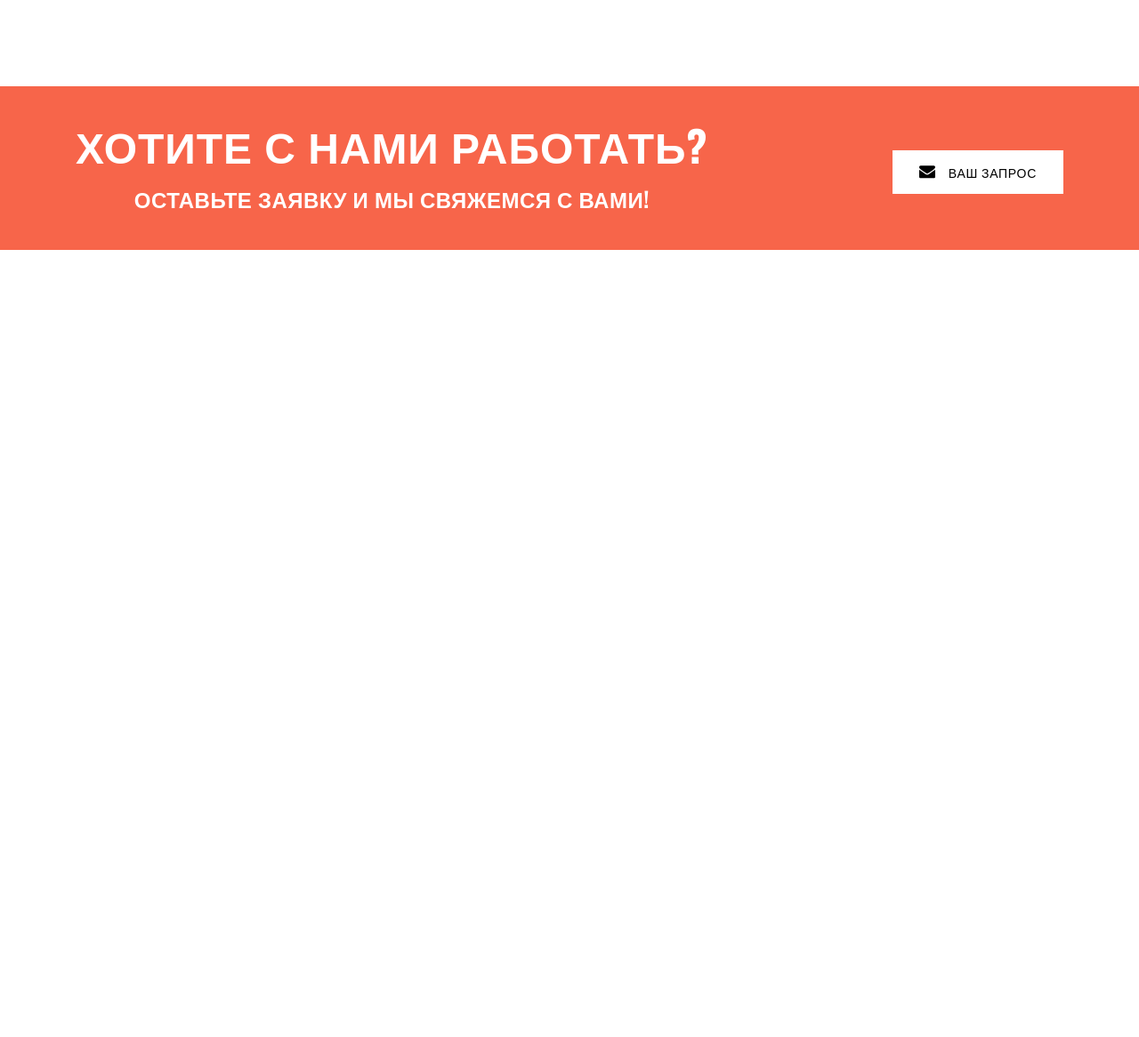
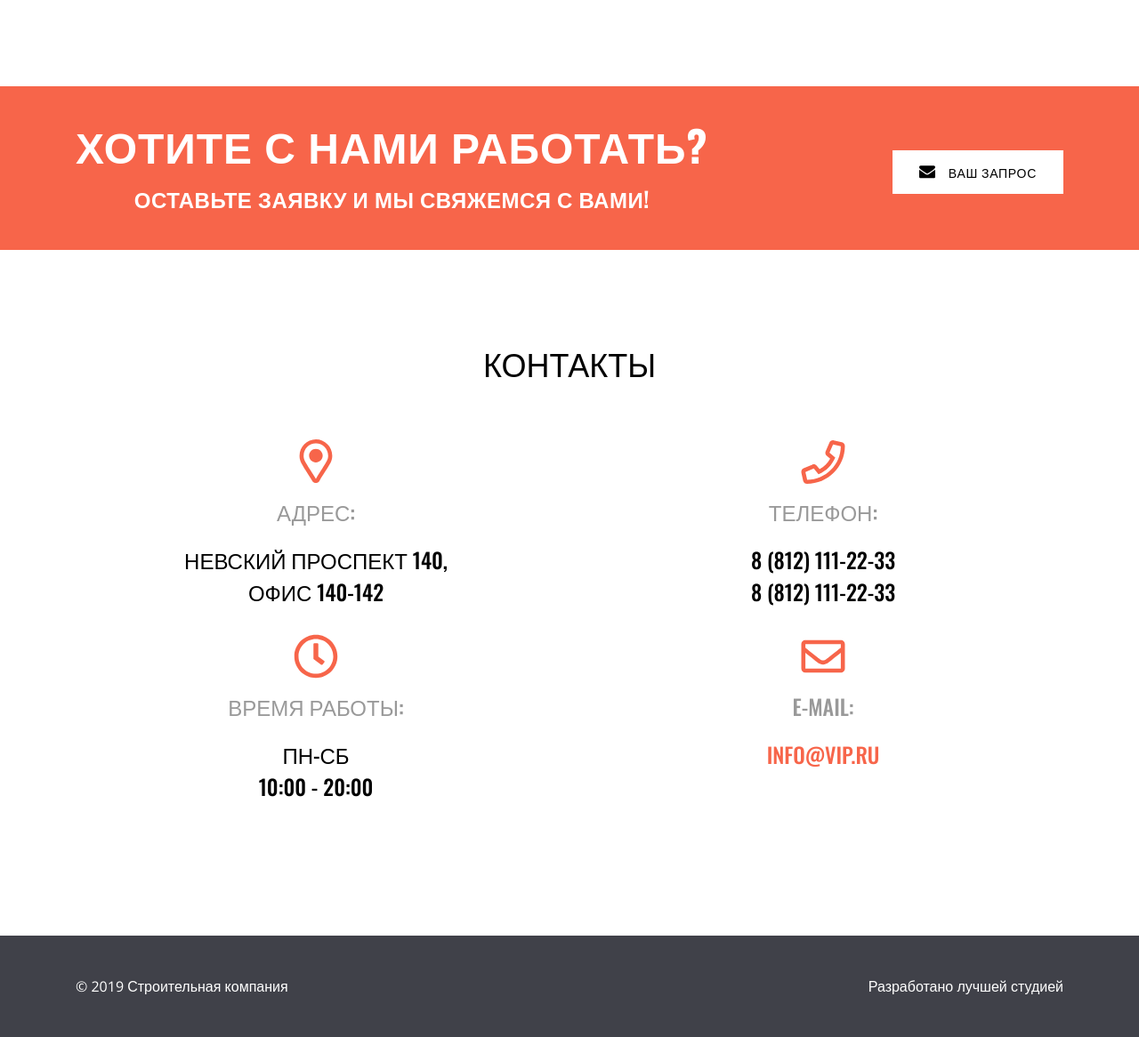
Before and after one commit to 1Mike21/Site, a plain HTML site: page index.html in a window 1280 px wide. Shown: the part 5795-6961 px from the top of the page at 89% size. Before the commit the page ends 6076 px from the top, so only its background shows below. Drawn offline with nearby package versions, Linux system fonts and the light colour scheme.

Commit message:
Раздел с контактной информацией и подвал сайта

```diff
--- a/css/style.css
+++ b/css/style.css
@@ -108,12 +108,6 @@ body {
   max-width: 734px;
   margin: 0 auto 17px;
 }
-@media  screen and (max-width: 380px) {
-  .title {
-    font-size: 46px;
-    line-height: 64px;
-  }
-}
 .subtitle {
   font-size: 18px;
   text-transform: uppercase;
@@ -168,22 +162,8 @@ body {
   font-size: 18px;
   font-weight: 500;
 }
-@media screen and (max-width: 1280px) {
-  .about_grid {
-    grid-template: repeat(2,1fr)/repeat(2,1fr);
-  }
-}
-@media screen and (max-width: 768px) {
-  .info {
-    position: relative;
-    padding: 30px 0;
-  }
-  .about_grid {
-    grid-template: repeat(4,1fr)/repeat(1,1fr);
-  }
-}
+
 /* Раздел с примерами проектов */
-
 .project-h2 {
   text-align: center;
   margin-bottom: 50px;
@@ -213,28 +193,6 @@ body {
 }
 .project_p {
   color: var(--gray_color);
-}
-@media screen and (max-width: 1280px) {
-  .about {
-    padding: 450px 15px 110px 15px;
-  }
-}
-@media screen and (max-width: 768px) {
-  .about {
-    padding-top: 150px;
-    padding-bottom: 80px;
-  }
-  .about_flex{
-    flex-direction: column;
-    align-items: center;
-  }
-  .about_flex_item {
-    margin-right: 0;
-    margin-bottom: 30px;
-  }
-  .about_flex_item:last-child {
-    margin-bottom: 0;
-  }
 }
 .request {
   background-color: var(--accent_color);
@@ -282,17 +240,7 @@ body {
 .request_icon {
   margin-right: 15px;
 }
-@media screen and (max-width: 1280px) {
-  .request {
-    padding-left: 15px;
-    padding-right: 15px;
-  }
-}
-@media screen and (max-width: 768px) {
-  .request_flex {
-    flex-wrap: wrap;
-  }
-}
+
 /* Раздел с услугами */
 .services {
   padding: 150px 0;
@@ -323,39 +271,13 @@ body {
 .services_icon {
   margin: 0 auto 21px;
 }
-@media screen and (max-width: 1280px) {
-  .services {
-    padding-left: 15px;
-    padding-right: 15px;
-  }
-  .services_grid {
-    grid-template: repeat(3,1fr)/repeat(2,1fr);
-  }
-  .services_grid_item {
-    width: 100%;
-  }
-}
-@media screen and (max-width: 768px) {
-  .services_grid {
-    grid-template-columns: repeat(1,1fr);
-  }
-}
 .portfolio_grid {
   display: grid;
   grid-template-columns: repeat(4,1fr);
   justify-items: center;
   gap: 0;
 }
-@media screen and (max-width: 1280px) {
-  .portfolio_grid {
-    grid-template-columns: repeat(4,1fr);
-  }
-}
-@media screen and (max-width: 768px) {
-  .portfolio_grid {
-    grid-template-columns: repeat(1,1fr);
-  }
-}
+
 /* Раздел с вопросами */
 .question {
   padding-top: 150px;
@@ -391,11 +313,7 @@ body {
 .question_title.close + .question_p {
   display: none;
 }
-@media screen and (max-width: 1280px) {
-  .question {
-    padding: 150px 15px 110px;
-  }
-}
+
 /* Раздел партнеры */
 .partners {
   background-color: var(--dark_color);
@@ -419,19 +337,6 @@ body {
 }
 .partners_flex_item:nth-child(5n) {
   margin-right: 0;
-}
-@media screen and (max-width: 1280px) {
-  .partners_flex {
-    justify-content: center;
-  }
-  .partners_flex_item {
-    margin-right: 10px;
-    margin-left: 10px;
-  }
-  .partners_flex_item:nth-child(5n) {
-    margin-right: 10px;
-    margin-left: 10px;
-  }
 }
 .reviews {
   padding: 150px 0 142px;
@@ -460,16 +365,148 @@ body {
 .reviews_author_accent {
   color: var(--accent_color);
 }
+.contacts {
+  padding: 100px 0 150px;
+}
+.contacts_title {
+  margin-bottom: 60px;
+  text-align: center;
+}
+.contacts_grid {
+  display: grid;
+  grid-template-columns: repeat(4,1fr);
+  gap: 30px;
+  justify-content: space-between;
+}
+.contacts_grid_item {
+  text-align: center;
+  max-width: 255px;
+}
+.contacts_icon {
+  width: 50px;
+  height: 50px;
+  margin: 0 auto 13px;
+}
+.contacts_subtitle {
+  color: var(--gray_color);
+  text-transform: uppercase;
+  margin-bottom: 18px;
+}
+.contacts_text {
+  text-transform: uppercase;
+}
+.contacts_email {
+  color: var(--accent_color);
+}
+.footer {
+  background-color: var(--dark_color);
+  padding: 30px 0;
+  color: var(--white_color);
+}
+.footer_flex {
+  display: flex;
+  justify-content: space-between;
+}
+/* Медиа-запросы */
 @media screen and (max-width: 1280px) {
+  .about_grid {
+    grid-template: repeat(2,1fr)/repeat(2,1fr);
+  }
+  .about {
+    padding: 450px 15px 110px 15px;
+  }
+  .request {
+    padding-left: 15px;
+    padding-right: 15px;
+  }
+  .services {
+    padding-left: 15px;
+    padding-right: 15px;
+  }
+  .services_grid {
+    grid-template: repeat(3,1fr)/repeat(2,1fr);
+  }
+  .services_grid_item {
+    width: 100%;
+  }
+  .portfolio_grid {
+    grid-template-columns: repeat(4,1fr);
+  }
+  .question {
+    padding: 150px 15px 110px;
+  }
+  .partners_flex {
+    justify-content: center;
+  }
+  .partners_flex_item {
+    margin-right: 10px;
+    margin-left: 10px;
+  }
+  .partners_flex_item:nth-child(5n) {
+    margin-right: 10px;
+    margin-left: 10px;
+  }
   .reviews {
     padding: 100px 15px;
   }
   .reviews_grid {
     grid-template-columns: repeat(2,1fr);
   }
+  .contacts_grid {
+    grid-template-columns: repeat(2,1fr);
+  }
+  .contacts_grid_item {
+    max-width: 100%;
+  }
+  .footer {
+    padding: 30px 15px;
+  }
 }
 @media screen and (max-width: 768px) {
+  .about {
+    padding-top: 150px;
+    padding-bottom: 80px;
+  }
+  .about_flex{
+    flex-direction: column;
+    align-items: center;
+  }
+  .about_flex_item {
+    margin-right: 0;
+    margin-bottom: 30px;
+  }
+  .about_flex_item:last-child {
+    margin-bottom: 0;
+  }
+  .info {
+    position: relative;
+    padding: 30px 0;
+  }
+  .about_grid {
+    grid-template: repeat(4,1fr)/repeat(1,1fr);
+  }
+  .request_flex {
+    flex-wrap: wrap;
+  }
+  .services_grid {
+    grid-template-columns: repeat(1,1fr);
+  }
+  .portfolio_grid {
+    grid-template-columns: repeat(1,1fr);
+  }
   .reviews_grid {
     grid-template-columns: repeat(1,1fr);
   }
+  .contacts_grid {
+    grid-template-columns: repeat(1,1fr);
+  }
+  .footer {
+    flex-direction: column;
+  }
 }
+@media  screen and (max-width: 380px) {
+  .title {
+    font-size: 46px;
+    line-height: 64px;
+  }
+}
--- a/index.html
+++ b/index.html
@@ -222,5 +222,43 @@
       </div>
     </div>
   </section>
+
+  <!-- Раздел с контактной информацией -->
+  <section class="contacts">
+    <div class="container">
+      <h2 class="text_h2 contacts_title">Контакты</h2>
+      <div class="contacts_grid">
+        <div class="contacts_grid_item">
+          <img class="contacts_icon" src="img/contacts_address.svg" alt="Location">
+          <h3 class="text_h3 contacts_subtitle">Адрес:</h3>
+          <h3 class="text_h3 contacts_text">Невский проспект 140, <br>офис 140-142</h3>
+        </div>
+        <div class="contacts_grid_item">
+          <img class="contacts_icon" src="img/contacts_phone.svg" alt="Phone Number">
+          <h3 class="text_h3 contacts_subtitle">Телефон:</h3>
+          <h3 class="text_h3 contacts_text">8 (812) 111-22-33 <br>8 (812) 111-22-33</h3>
+        </div>
+        <div class="contacts_grid_item">
+          <img class="contacts_icon" src="img/contacts_working_time.svg" alt="Schedule">
+          <h3 class="text_h3 contacts_subtitle">Время работы:</h3>
+          <h3 class="text_h3 contacts_text">Пн-сб <br>10:00 - 20:00</h3>
+        </div>
+        <div class="contacts_grid_item">
+          <img class="contacts_icon" src="img/contacts_mail.svg" alt="E-mail">
+          <h3 class="text_h3 contacts_subtitle">E-mail:</h3>
+          <h3 class="text_h3 contacts_text contacts_email">Info@vip.ru</h3>
+        </div>
+      </div>
+    </div>
+  </section>
+
+  <footer class="footer">
+    <div class="container">
+      <div class="footer_flex">
+        <p class="text_p footer_copyright">© 2019 Строительная компания</p>
+        <p class="text_p footer_brand">Разработано лучшей студией</p>
+      </div>
+    </div>
+  </footer>
 </body>
 </html>
```
Also changed, not shown: img/contacts_address.svg (added), img/contacts_mail.svg (added), img/contacts_phone.svg (added), img/contacts_working_time.svg (added).
